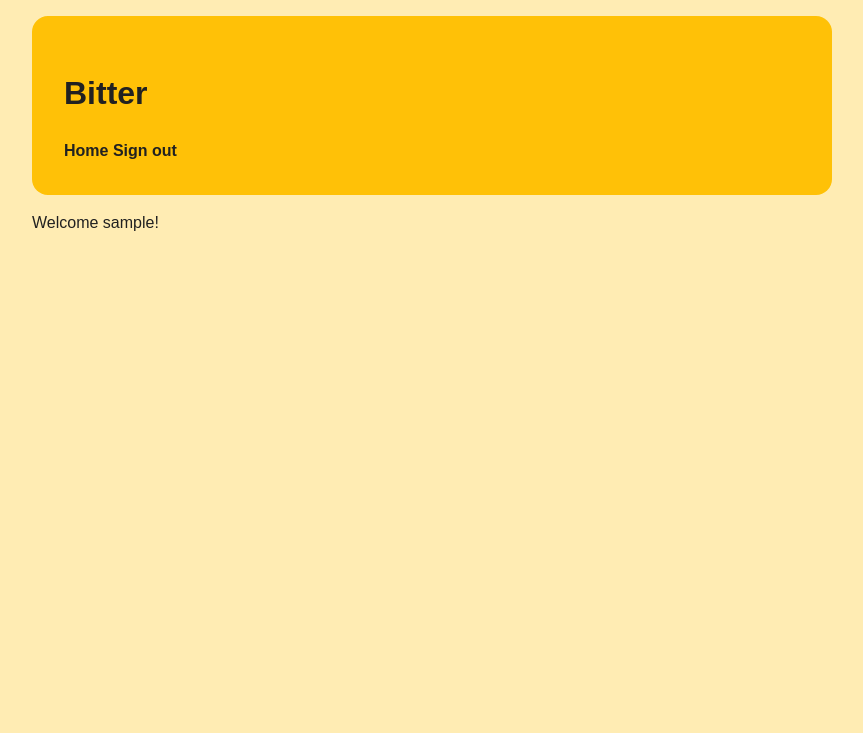
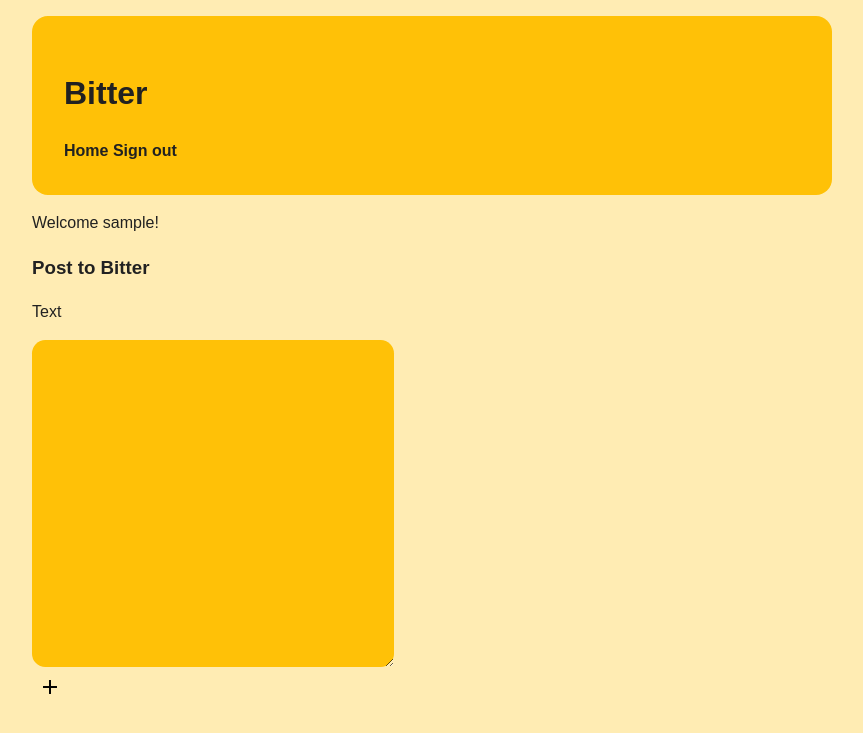
Before and after one commit to evahteri/csb-project-1, a Flask app: page / in a window 1280 px wide. Shown: the top 733 px of the page, without its empty margins (208-1071 px from the left). Run offline with Flask 3, Linux system fonts and the light colour scheme; the visitor is signed in with stand-in values (Sample User, id 1); some web fonts are replaced.

Commit message:
create post

```diff
--- a/routes.py
+++ b/routes.py
@@ -2,7 +2,7 @@ from flask import Flask
 from flask import render_template, request, jsonify, flash, redirect, session
 import json
 from app import app
-from services.repository import user_repository
+from services.repository import repository
 
 @app.route("/")
 def index():
@@ -18,10 +18,12 @@ def users():
 def create_user():
     username = request.form["username"]
     password = request.form["password"]
-    if user_repository.search_user(username):
+    if username or password == "" or None:
+        flash("")
+    if repository.search_user(username):
         flash("Username already exists!")
         return redirect("/")
-    if user_repository.create_user(username, password, role=0):
+    if repository.create_user(username, password, role=0):
         flash("User created successfully!")
         return redirect("/")
 
@@ -36,9 +38,16 @@ def sign_out():
 def sign_in():
     username = request.form["username"]
     password = request.form["password"]
-    if user_repository.sign_in(username, password):
+    if repository.sign_in(username, password):
         session["username"] = username
         flash(f"Signed in as {username}")
         return redirect("/")
     flash("Check username and password")
     False
+
+@app.route("/post_text", methods=["POST"])
+def post():
+    post_text = request.form["post_text"]
+    repository.create_post(post_text)
+    flash("Posted on Bitter!")
+    return redirect("/")
--- a/static/css/main.css
+++ b/static/css/main.css
@@ -39,3 +39,13 @@ button {
     background-color: transparent;
 
 }
+
+textarea {
+    border: none;
+    padding: 1em;
+    border-radius: 1em;
+    background: #FFC107;
+    color: #212121;
+    font-family: "Source Sans Pro", sans-serif;
+
+}
--- a/templates/index.html
+++ b/templates/index.html
@@ -13,9 +13,9 @@
 <h4>Sign in</h4>
 <form action="/sign_in" method="POST">
     <p>Username</p>
-    <input type="text" name="username">
+    <input type="text" name="username" required>
     <p>Password</p>
-    <input type="text" name="password">
+    <input type="text" name="password" required>
     <button type="submit"><span class="material-icons">arrow_forward</span></button>
 </form>
 
@@ -23,12 +23,25 @@
 
 <form action="/create_user" method="POST">
     <p>Username</p>
-    <input type="text" name="username">
+    <input type="text" name="username" required>
     <p>Password</p>
-    <input type="text" name="password">
+    <input type="text" name="password" required>
     <button type="submit"><span class="material-icons">arrow_forward</span></button>
 </form>
 
 {% endif %}
 
+{% if session.username %}
+
+<h3>Post to Bitter</h3>
+
+<form action="/post_text" method="POST">
+    <p>Text</p>
+    <textarea type="text" name="post_text" cols="40" rows="20"></textarea>
+    <br>
+    <button type="submit"><span class="material-icons">add</span></button>
+</form>
+
+{% endif %}
+
 {% endblock %}
```
Also changed, not shown: services/repository.py (+18 -2 lines), README.md.
